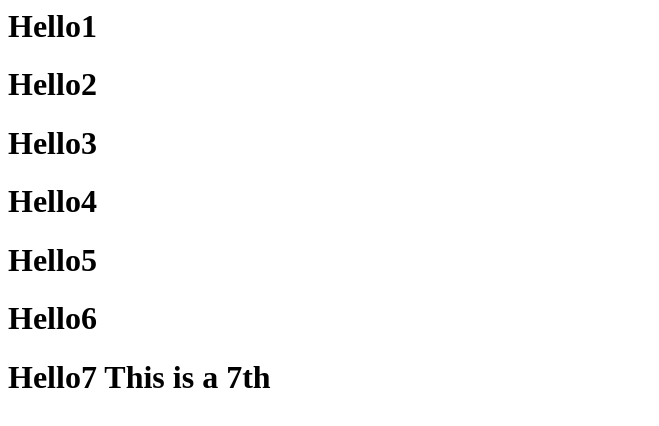
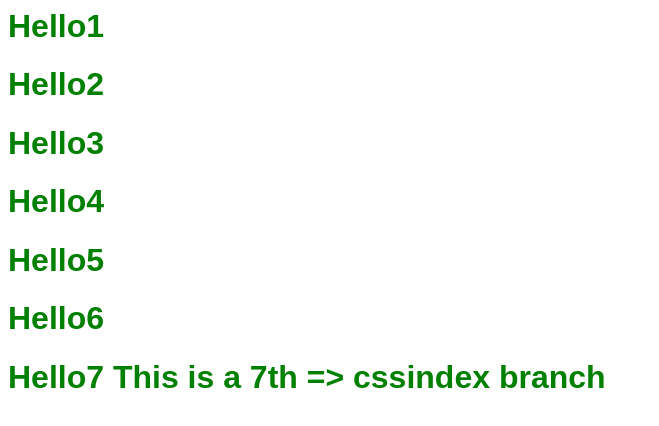
Before and after one commit to Mufinance/DemoGithub, a plain HTML site: page index.html in a window 1280 px wide. Shown: the whole page, without its empty margins (0-659 px from the left). Drawn offline with Linux system fonts and the light colour scheme.

Commit message:
Cssindex branch

```diff
--- a/index.html
+++ b/index.html
@@ -1,7 +1,8 @@
+<link rel="stylesheet" href="style.css">  <!-- CSS ला link केलं आहे -->
 <h1>Hello1</h1>
 <h1>Hello2</h1>
 <h1>Hello3</h1>
 <h1>Hello4</h1>
 <h1>Hello5</h1>
 <h1>Hello6</h1>
-<h1>Hello7 This is a 7th</h1>
+<h1>Hello7 This is a 7th => cssindex branch</h1>
```
